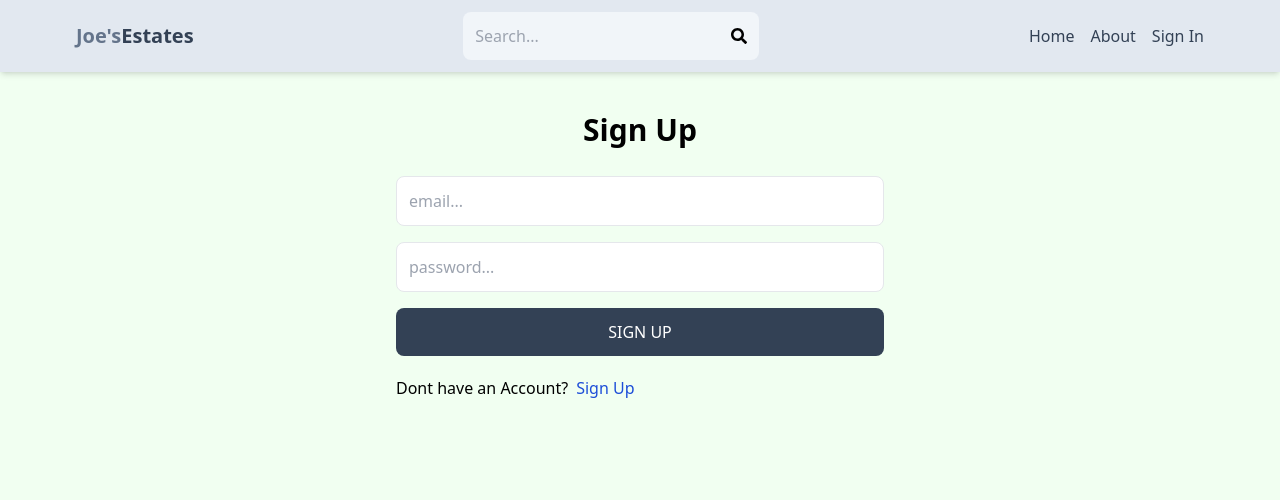
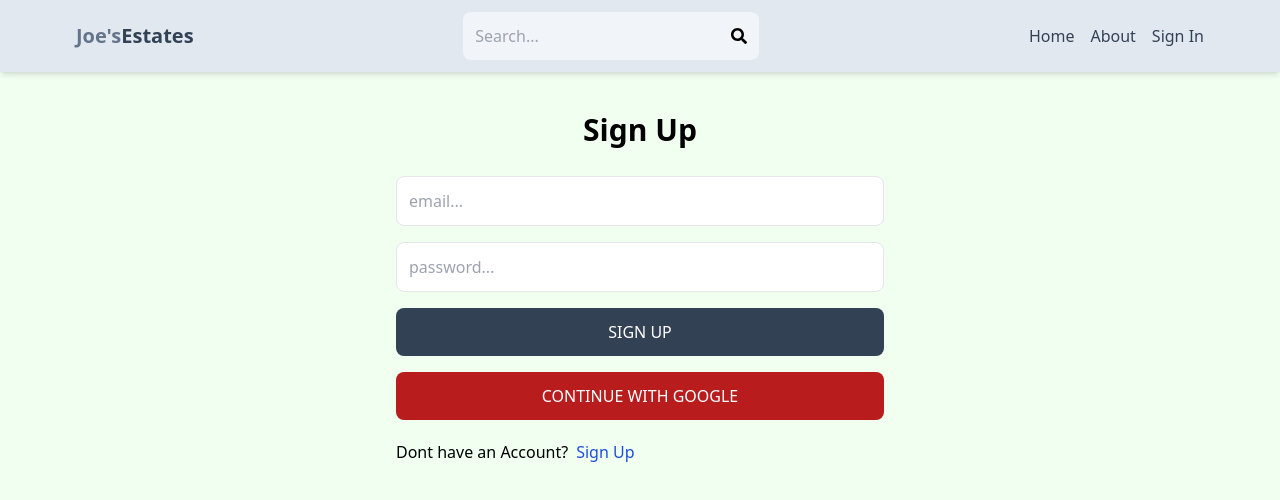
Before and after one commit to Joeeazy/Real-Estates, a React (Vite) app in the folder frontend/: page /sign-in in a window 1280 px wide. Shown: the top 500 px of the page. Built offline with nearby package versions, Linux system fonts and the light colour scheme; no server answers.

Commit message:
Google OAuth client done

```diff
--- a/frontend/package.json
+++ b/frontend/package.json
@@ -11,6 +11,7 @@
   },
   "dependencies": {
     "@reduxjs/toolkit": "^2.2.2",
+    "firebase": "^10.10.0",
     "react": "^18.2.0",
     "react-dom": "^18.2.0",
     "react-icons": "^5.0.1",
--- /dev/null
+++ b/frontend/src/components/OAuth.jsx
@@ -0,0 +1,43 @@
+import { GoogleAuthProvider, signInWithPopup } from "firebase/auth";
+import { app } from "../firebase";
+import { getAuth } from "firebase/auth";
+import { UseDispatch } from "react-redux";
+import { signInSuccess } from "../redux/user/userSlice";
+
+export default function OAuth() {
+  const handleGoogleClick = async (e) => {
+    try {
+      const provider = new GoogleAuthProvider();
+      const auth = getAuth(app);
+
+      const result = await signInWithPopup(auth, provider);
+
+      console.log(result);
+
+      const res = await fetch("/api/auth/google", {
+        method: "POST",
+        headers: {
+          "content-type": "/application/json",
+        },
+        body: JSON.stringify({
+          name: result.user.displayName,
+          email: result.user.email,
+          profilePic: result.user.photoURL,
+        }),
+      });
+      const data = await res.json();
+      dispatchEvent(signInSuccess(data));
+    } catch (error) {
+      console.log("Could Not Sign in with google", error);
+    }
+  };
+  return (
+    <button
+      onClick={handleGoogleClick}
+      type="button"
+      className="bg-red-700 text-white p-3 rounded-lg uppercase hover:opacity-95"
+    >
+      Continue With Google
+    </button>
+  );
+}
--- /dev/null
+++ b/frontend/src/firebase.js
@@ -0,0 +1,18 @@
+// Import the functions you need from the SDKs you need
+import { initializeApp } from "firebase/app";
+
+// TODO: Add SDKs for Firebase products that you want to use
+// https://firebase.google.com/docs/web/setup#available-libraries
+
+// Your web app's Firebase configuration
+const firebaseConfig = {
+  apiKey: import.meta.env.VITE_FIREBASE_API_KEY,
+  authDomain: "mern-estates-bf7f0.firebaseapp.com",
+  projectId: "mern-estates-bf7f0",
+  storageBucket: "mern-estates-bf7f0.appspot.com",
+  messagingSenderId: "191900604287",
+  appId: "1:191900604287:web:f2eca1785f1289dd5fec4a",
+};
+
+// Initialize Firebase
+export const app = initializeApp(firebaseConfig);
--- a/frontend/src/pages/SignUp.jsx
+++ b/frontend/src/pages/SignUp.jsx
@@ -1,5 +1,6 @@
 import { useState } from "react";
 import { Link, useNavigate } from "react-router-dom";
+import OAuth from "../components/OAuth";
 
 export default function SignUp() {
   const [signupData, setSignupData] = useState({});
@@ -84,6 +85,7 @@
         >
           {loading ? "loading..." : "Sign Up"}
         </button>
+        <OAuth />
       </form>
       <div className="flex gap-2 mt-5">
         <p>Have an Account?</p>
--- a/frontend/src/pages/Signin.jsx
+++ b/frontend/src/pages/Signin.jsx
@@ -6,6 +6,7 @@
   signInSuccess,
   siginFailure,
 } from "../redux/user/userSlice";
+import OAuth from "../components/OAuth";
 
 export default function SignIn() {
   const [signupData, setSignupData] = useState({});
@@ -90,6 +91,7 @@
         >
           {loading ? "loading..." : "Sign Up"}
         </button>
+        <OAuth />
       </form>
       <div className="flex gap-2 mt-5">
         <p>Dont have an Account?</p>
```
Also changed, not shown: 1 other file (tests, documents, lock files or other folders).
